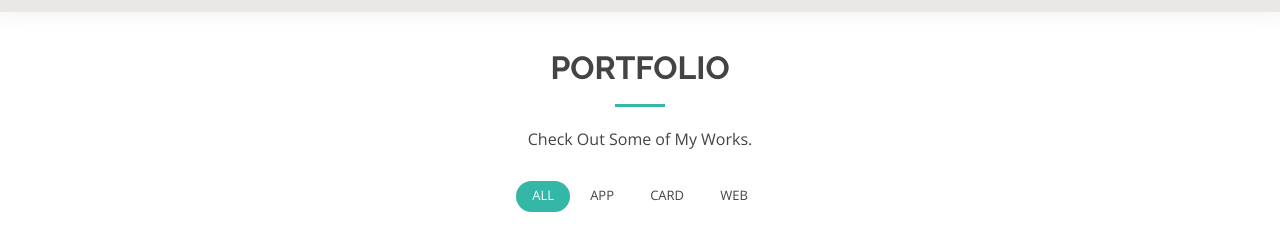
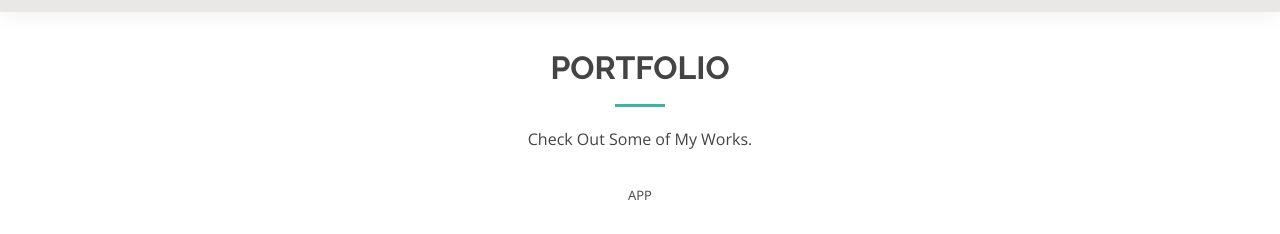
Before and after one commit to Nerly-07/Nerlanda_Cv, a plain HTML site: page portfolio.html in a window 1280 px wide. Shown: the part 61-295 px from the top of the page. Drawn offline with nearby package versions, Linux system fonts and the light colour scheme.

Commit message:
removed card and web

```diff
--- a/portfolio.html
+++ b/portfolio.html
@@ -75,10 +75,11 @@
         <div class="row" data-aos="fade-up" data-aos-delay="100">
           <div class="col-lg-12 d-flex justify-content-center">
             <ul id="portfolio-flters">
-              <li data-filter="*" class="filter-active">All</li>
+             <!-- <li data-filter="*" class="filter-active">All</li> -->
               <li data-filter=".filter-app">App</li>
+              <!--
               <li data-filter=".filter-card">Card</li>
-              <li data-filter=".filter-web">Web</li>
+              <li data-filter=".filter-web">Web</li> -->
             </ul>
           </div>
         </div>
```
